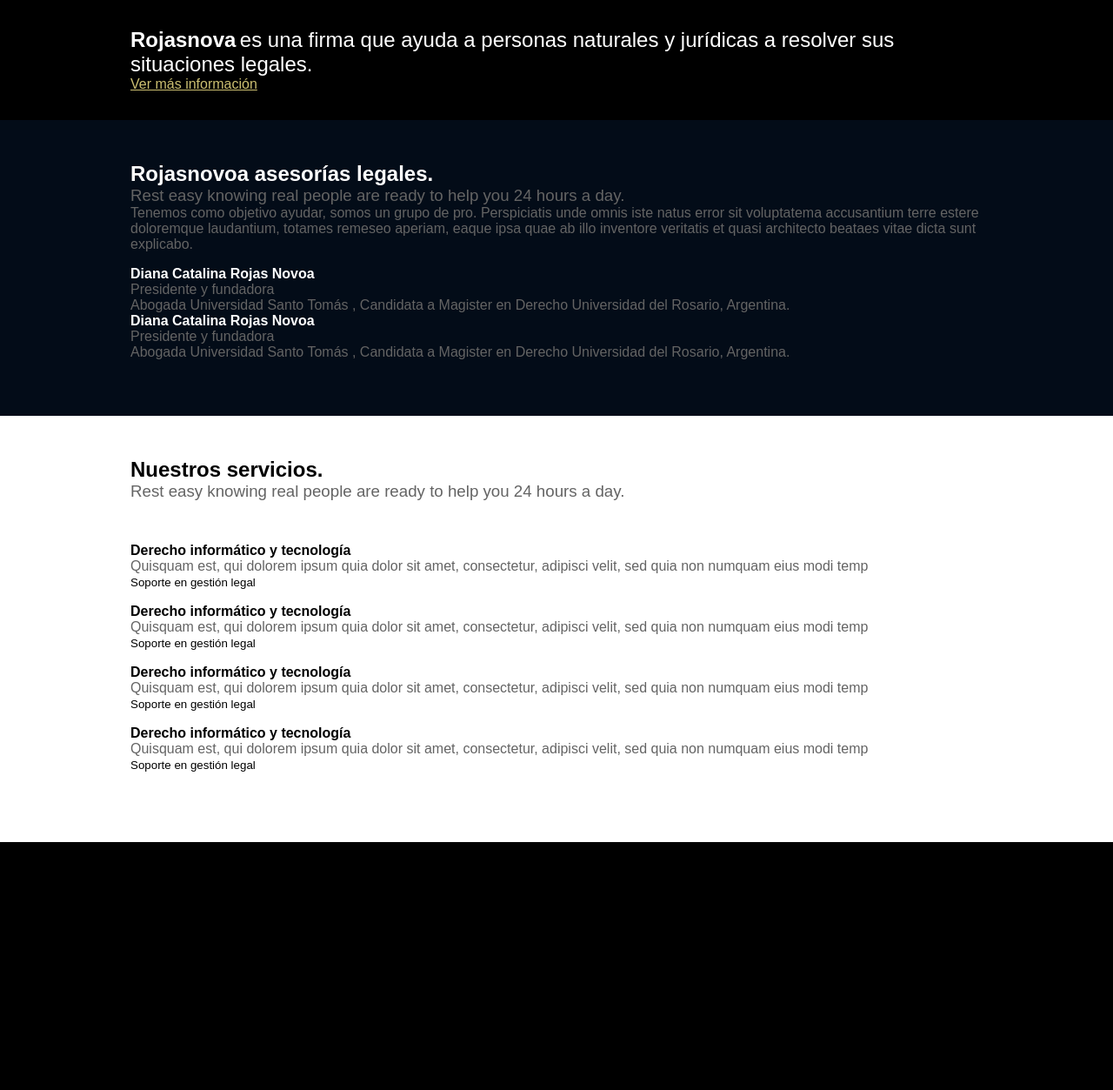
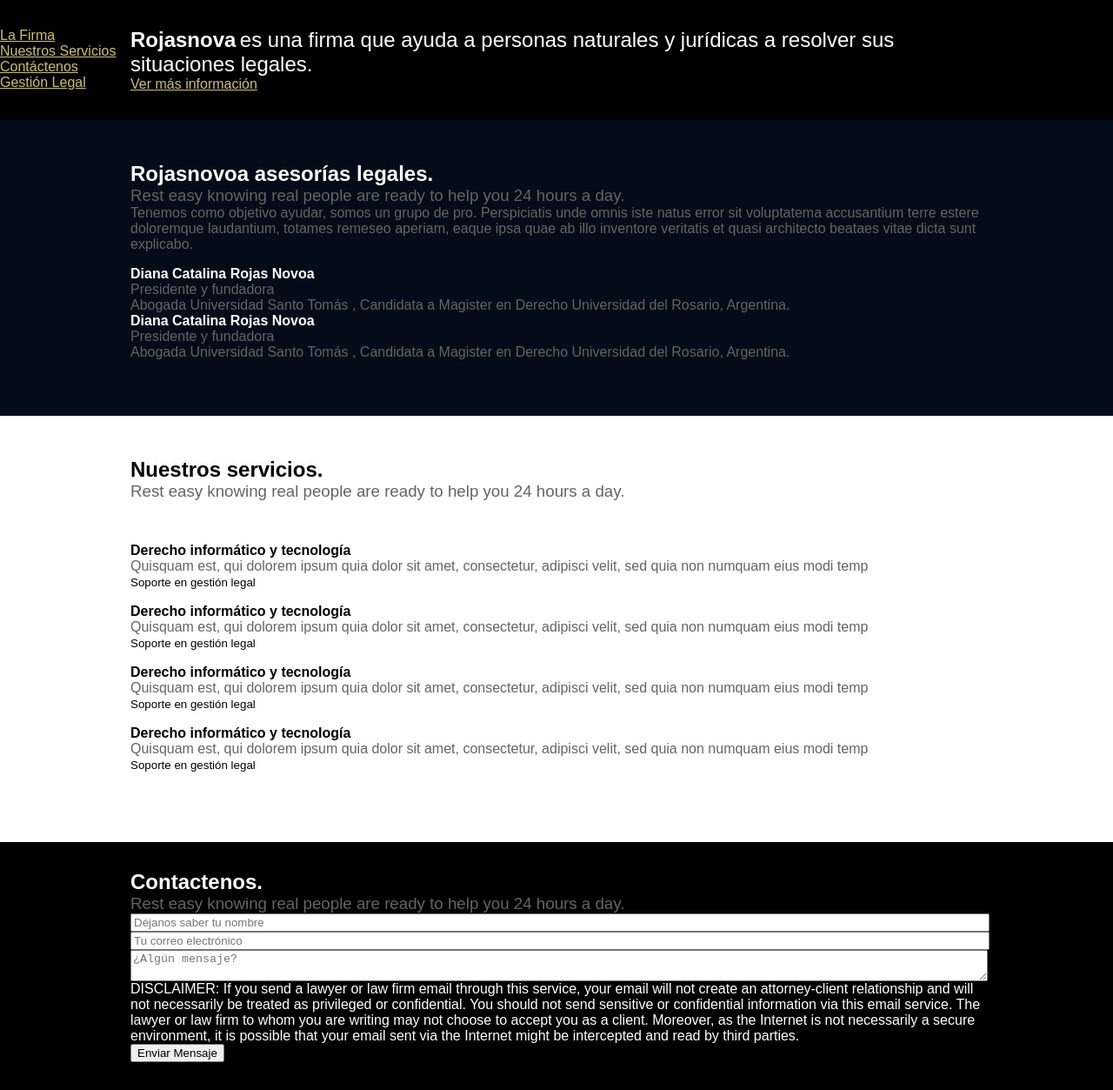
Before and after one commit to Maachi/RojasNovoa, a website: page index.html in a window 1280 px wide. Shown: the whole page at 87% size. Before the commit the page ends 1032 px from the top, so only its background shows below. Drawn offline with Linux system fonts and the light colour scheme.

Commit message:
Contact and menu

```diff
--- a/index.html
+++ b/index.html
@@ -13,6 +13,12 @@
     </head>
     <body>
         <div class="site">
+            <ul class="main-menu">
+                <li><a href="">La Firma</a></li>
+                <li><a href="">Nuestros Servicios</a></li>
+                <li><a href="">Contáctenos</a></li>
+                <li class="special"><a href="">Gestión Legal</a></li>
+            </ul>
             <section class="hero">
                 <div class="page-wrapper">
                     <div class="content">
@@ -77,6 +83,19 @@
             </section>
             <section class="contact">
                 <div class="page-wrapper">
+                    <hgroup class="page-group">
+                        <h2>Contactenos.</h2>
+                        <h3>Rest easy knowing real people are ready to help you 24 hours a day.</h3>
+                    </hgroup>
+                    <form>
+                        <fieldset>
+                            <input type="text" name="full_name" placeholder="Déjanos saber tu nombre" />
+                            <input type="text" name="full_name" placeholder="Tu correo electrónico" />
+                            <textarea placeholder="¿Algún mensaje?"></textarea>
+                        </fieldset>
+                        <p class="small">DISCLAIMER: If you send a lawyer or law firm email through this service, your email will not create an attorney-client relationship and will not necessarily be treated as privileged or confidential. You should not send sensitive or confidential information via this email service. The lawyer or law firm to whom you are writing may not choose to accept you as a client. Moreover, as the Internet is not necessarily a secure environment, it is possible that your email sent via the Internet might be intercepted and read by third parties.</p>
+                        <button>Enviar Mensaje</button>
+                    </form>
                 </div>
             </section>
         </div>
--- a/static/less/base/reset.less
+++ b/static/less/base/reset.less
@@ -27,3 +27,28 @@
 		list-style: none;
 	}
 }
+
+form{
+	margin: 0;
+	padding: 0;
+
+	fieldset{
+		margin: 0;
+		padding: 0;
+		border: none;
+	}
+
+	input[type="text"],
+	textarea{
+		display: block;
+		width: 100%;
+	}
+
+	input[type="text"]{
+		margin: 0;
+	}
+
+	textarea{
+		margin: 0;
+	}
+}
--- /dev/null
+++ b/static/less/components/contact.less
@@ -0,0 +1,3 @@
+.contact{
+
+}
--- /dev/null
+++ b/static/less/components/menu.less
@@ -0,0 +1,3 @@
+.main-menu{
+	position: absolute;
+}
--- a/static/less/main.less
+++ b/static/less/main.less
@@ -1,6 +1,8 @@
 @import './base/theme.less';
 @import './base/reset.less';
 @import './base/site.less';
+@import './components/menu.less';
 @import './components/hero.less';
 @import './components/firm.less';
 @import './components/services.less';
+@import './components/contact.less';
```
Also changed, not shown: static/css/main.css.
